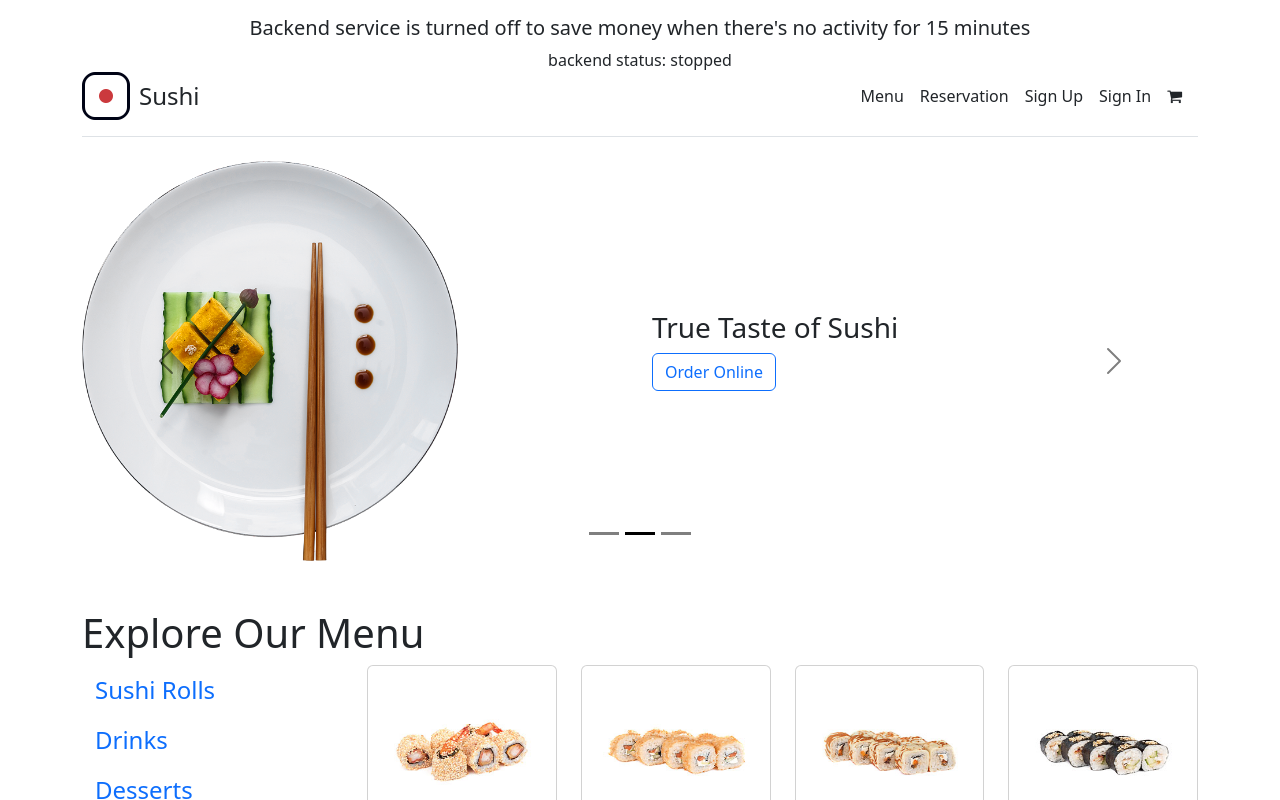
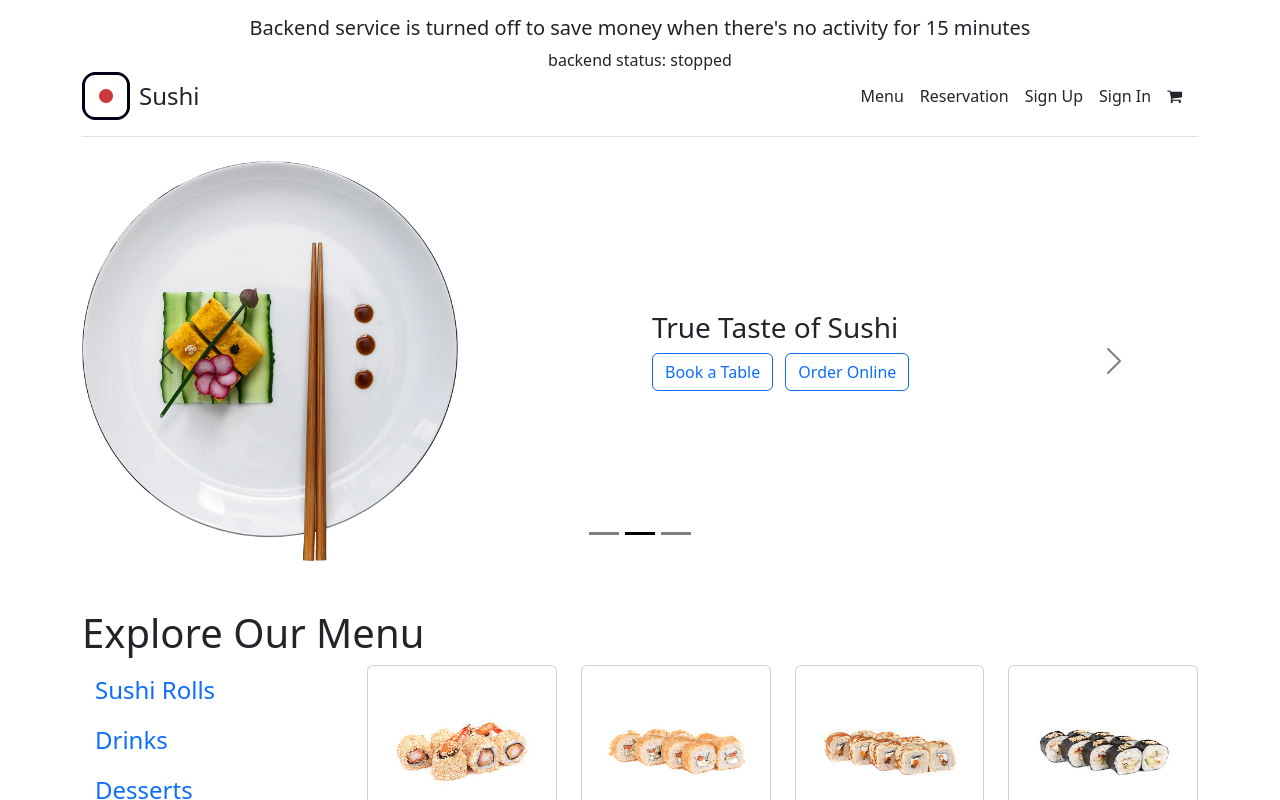
Before and after one commit to folaulau/sushi-restaurant-web, a React (Create React App) app: page / in a window 1280 px wide. Shown: the top 800 px of the page. Built offline with nearby package versions, Linux system fonts and the light colour scheme; no server answers.

Commit message:
updated landing page carosuel

```diff
--- a/src/components/carousel/landingpage.tsx
+++ b/src/components/carousel/landingpage.tsx
@@ -5,55 +5,43 @@ import rev2 from '../../images/landingpage/rev_img2.png';
 import rev3 from '../../images/landingpage/rev_img3.png';
 import { Link } from "react-router-dom";
 
+
+const slides = [
+    {
+        id: 1,
+        img: rev1
+    },{
+        id: 2,
+        img: rev2
+    },{
+        id: 3,
+        img: rev3
+    },
+]
+
 function LandingPage_Top() {
 
     return (
         <Carousel variant="dark">
-            <Carousel.Item>
+            {
+                slides.map((slide)=>(
+                    <Carousel.Item key={slide.id}>
                         <div className='row'>
                             <div className='col-6'>
                                 <img
                                     className="landing-carousel"
-                            src={rev1}
+                                    src={slide.img}
                                     alt="First slide"
                                 />
                             </div>
                             <div className='col-6 landing-carousel-title'>
                                 <h3>True Taste of Sushi</h3>
-                        <Link to={`/menu`} className="btn btn-outline-primary">Order Online</Link>
+                                <Link to={`/reservation`} className="btn btn-outline-primary me-2">Book a Table</Link> <Link to={`/menu`} className="btn btn-outline-primary">Order Online</Link>
                             </div>
                         </div>
                     </Carousel.Item>
-            <Carousel.Item>
-                <div className='row'>
-                    <div className='col-6'>
-                        <img
-                            className="landing-carousel"
-                            src={rev2}
-                            alt="First slide"
-                        />
-                    </div>
-                    <div className='col-6 landing-carousel-title'>
-                        <h3>True Taste of Sushi</h3>
-                        <button type="button" className="btn btn-outline-primary">Order Online</button>
-                    </div>
-                </div>
-            </Carousel.Item>
-            <Carousel.Item>
-                <div className='row'>
-                    <div className='col-6'>
-                        <img
-                            className="landing-carousel"
-                            src={rev3}
-                            alt="First slide"
-                        />
-                    </div>
-                    <div className='col-6 landing-carousel-title'>
-                        <h3>True Taste of Sushi</h3>
-                        <button type="button" className="btn btn-outline-primary">Order Online</button>
-                    </div>
-                </div>
-            </Carousel.Item>
+                ))
+            }
         </Carousel>
     );
 
```
Lines whose indentation alone changed are shown as unchanged.
